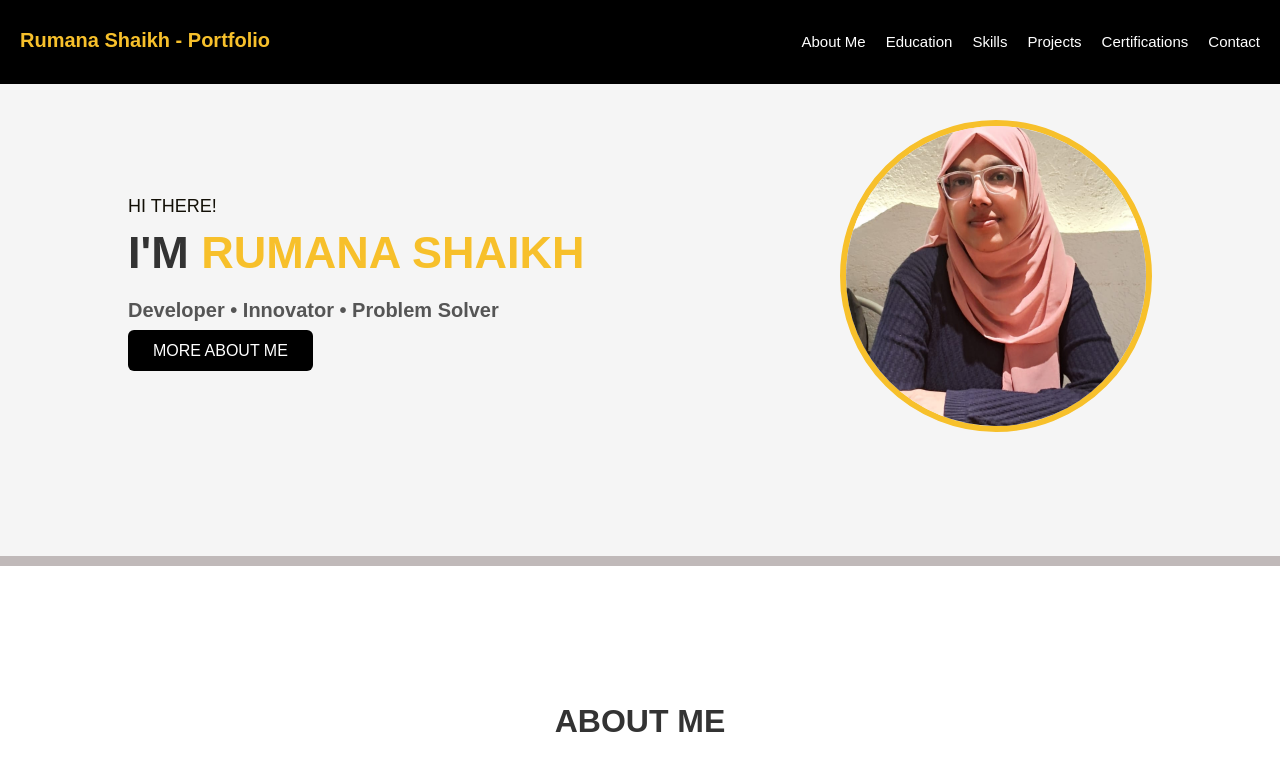
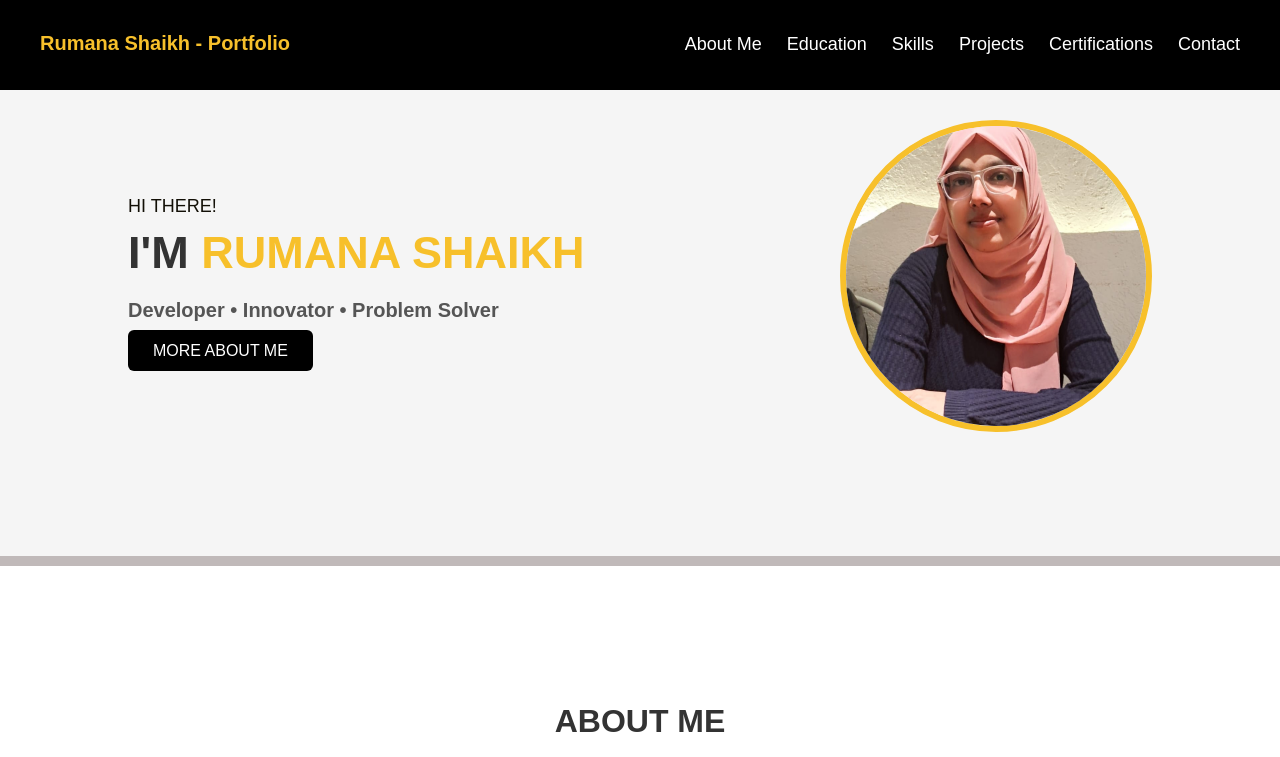
Before and after one commit to Rumi-Shaikh/portfolio-week-1, a plain HTML site: page index.html in a window 1280 px wide. Shown: the top 757 px of the page. Drawn offline with Linux system fonts and the light colour scheme.

Commit message:
Update style.css

```diff
--- a/style.css
+++ b/style.css
@@ -36,7 +36,7 @@ nav {
     display: flex;
     justify-content: space-between;
     align-items: center;
-    padding: 12px 20px;
+    padding: 15px 40px;
 }
 
 .logo {
@@ -48,13 +48,13 @@ nav {
 /* Default (Desktop) Menu */
 .nav-links {
     display: flex;
-    gap: 20px;
+    gap: 25px;
 }
 
 .nav-links a {
     color: #fff;
     text-decoration: none;
-    font-size: 15px;
+    font-size: 18px;
 }
 
 .nav-links a:hover {
@@ -76,7 +76,7 @@ nav {
         flex-direction: column;
         width: 100%;
         background: #000;
-        padding: 10px 0;
+        padding: 20px 0;
         text-align: center;
         position: absolute;
         top: 70px;
```
